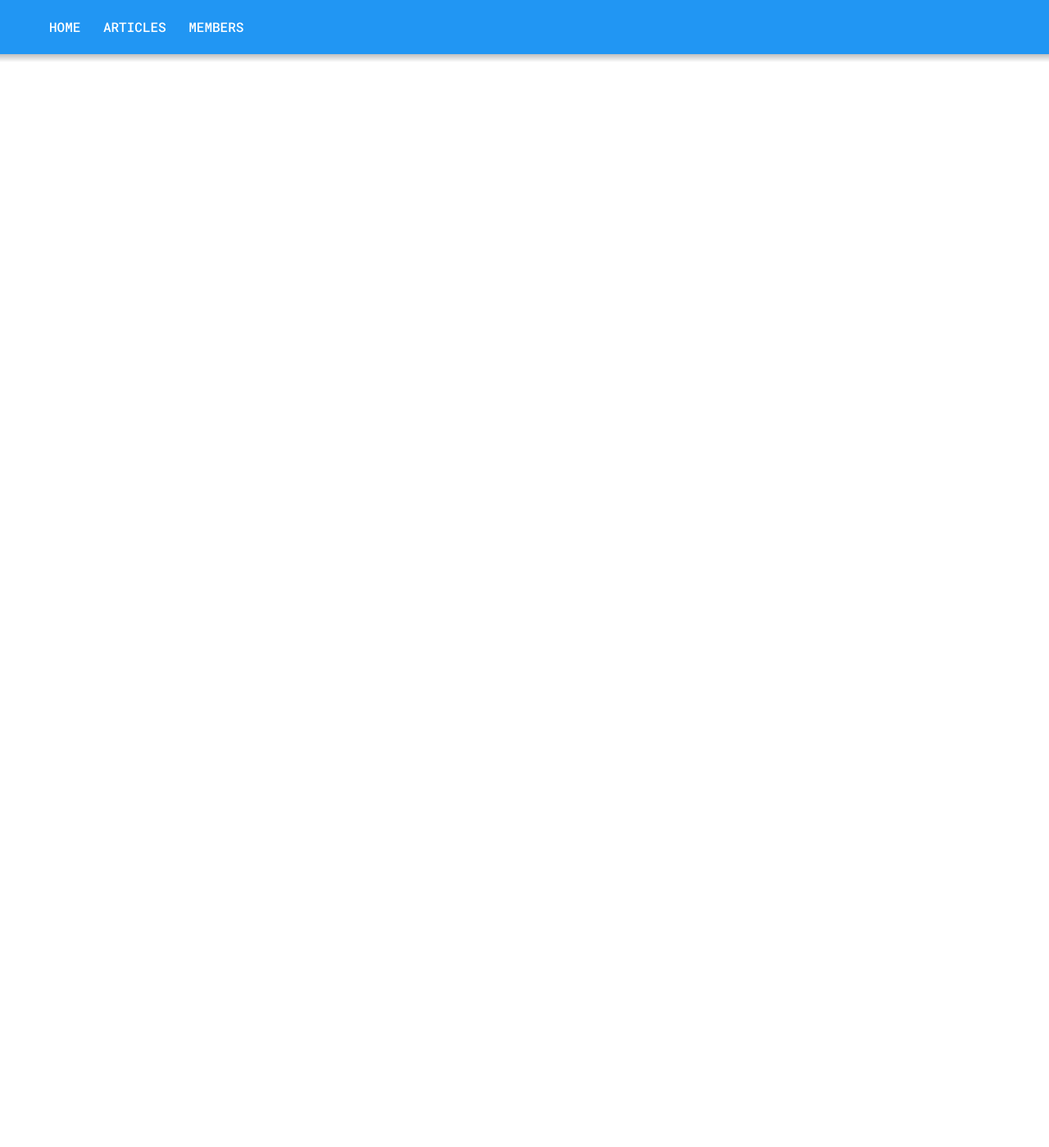
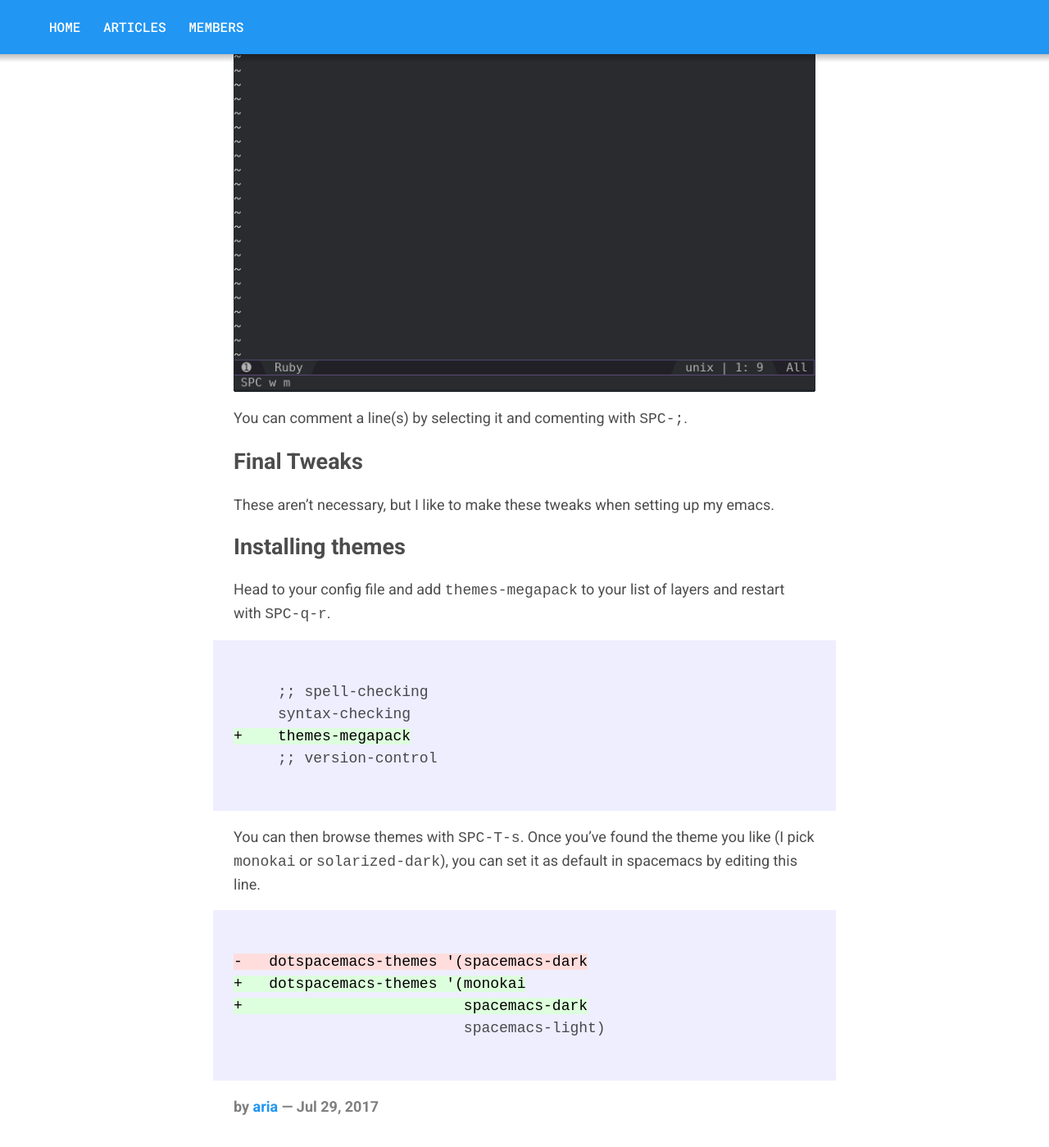
Before and after one commit to sledgang/sledgang.github.io, a Jekyll site: the page built from _posts/2017-07-29-getting-started-with-emacs.md, in a window 1280 px wide and 1400 px high, scrolled down 10080 px. Shown: the whole window at 82% size. Built offline with Jekyll 4.4.1, drawn with Linux system fonts in a browser that asks for light colours; before the commit the page ends 10192 px from its top, so only the background shows below that; some of the changed text lies outside the part shown.

Commit message:
Added new sections

````diff
--- a/_posts/2017-07-29-getting-started-with-emacs.md
+++ b/_posts/2017-07-29-getting-started-with-emacs.md
@@ -1,7 +1,7 @@
 ---
 layout: post
 title: Getting Started With Spacemacs
-author: Aria
+author: aria
 ---
 
 [Spacemacs](http://spacemacs.org) is a pre-made configuration for GNU editor Emacs. It combines the superior editing of vim and the extensibility of emacs into one thing,as well as premade configs for many languages.
@@ -107,6 +107,10 @@ If you'd like to see all the commands you have available when editing in ruby mo
 
 ![]({{site.url}}/assets/getting-started-with-spacemacs/screenshot7.png)
 
+If you want to have a visual navigation of your files, you can press `SPC-p-t`. This only works if you are in a project (defined by being in a git project), so if you are not, you can press `SPC-f-t` instead.
+
+![]({{site.url}}/assets/getting-started-with-spacemacs/screenshot1000.png)
+
 Ruby shortcuts
 =================
 
@@ -121,3 +125,31 @@ If you have rubocop throwing some basic linting errors, you can get it to auto-f
 
 
 ![]({{site.url}}/assets/getting-started-with-spacemacs/screenshot10.png)
+
+You can comment a line(s) by selecting it and comenting with `SPC-;`.
+
+Final Tweaks
+===============
+
+These aren't necessary, but I like to make these tweaks when setting up my emacs.
+
+Installing themes
+-----------------
+
+Head to your config file and add `themes-megapack` to your list of layers and restart with `SPC-q-r`.
+
+```diff
+     ;; spell-checking
+     syntax-checking
++    themes-megapack
+     ;; version-control
+```
+
+You can then browse themes with `SPC-T-s`. Once you've found the theme you like (I pick `monokai` or `solarized-dark`), you can set it as default in spacemacs by editing this line.
+
+```diff
+-   dotspacemacs-themes '(spacemacs-dark
++   dotspacemacs-themes '(monokai
++                         spacemacs-dark
+                          spacemacs-light)
+```
````
Also changed, not shown: assets/getting-started-with-spacemacs/screenshot1000.png (added).
